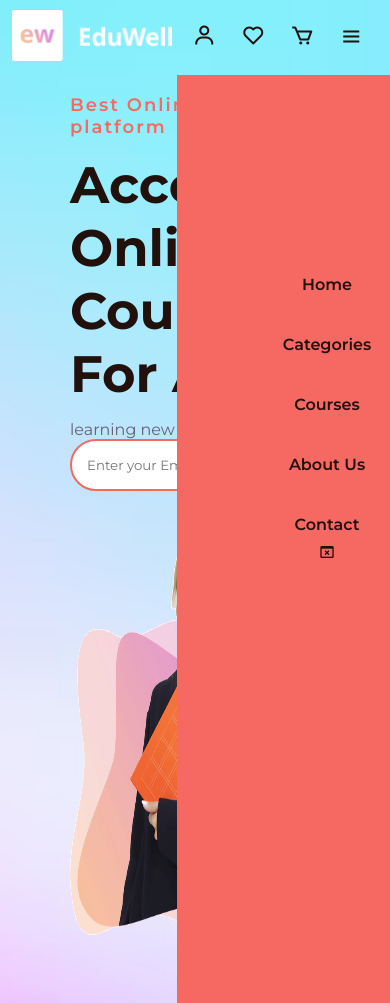
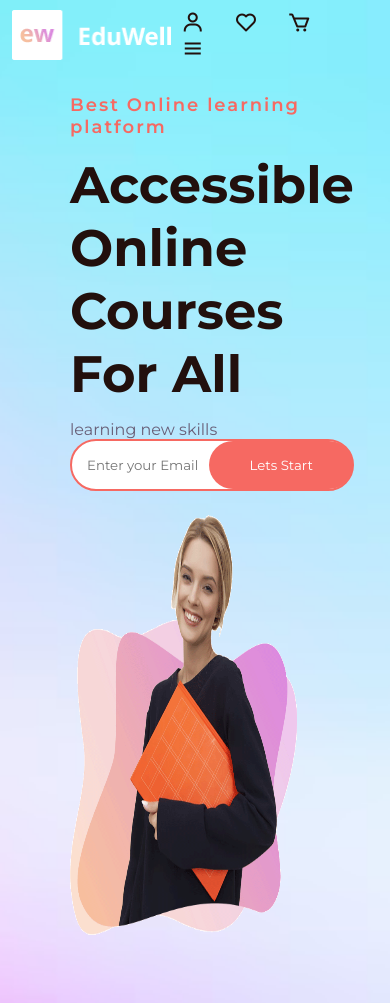
Before and after one commit to Aadi1235/Educational_website_landingpage, a plain HTML site: page index.html in a window 390 px wide. Shown: the top 1003 px of the page. Drawn offline with nearby package versions, Linux system fonts and the light colour scheme.

Commit message:
Update style.css

```diff
--- a/style.css
+++ b/style.css
@@ -75,6 +75,9 @@ body {
 .header-icons i:hover{
     transform: scale(1.2);
     color: var(--main-color);
+}
+.header-icons,#menu-icon{
+    display: none;
 }
 
 #menu-icon {
@@ -436,6 +439,15 @@ header.sticky {
     color: var(--main-color);
 }
 
+#icon{
+    display: none;
+}
+
+#menu-icon{
+    display: none;
+}
+
+
 @media (max-width: 1410px){
     header{
         padding: 10px 3%;
@@ -453,7 +465,7 @@ header.sticky {
         padding: 70px 3%;
         transition: .2s;
     }
-    contact{
+    .contact{
         padding: 60px 3%;
         transition: .2s;
     }
@@ -522,6 +534,48 @@ header.sticky {
         grid-template-columns: 1fr;
         gap: 1rem;
     }
+
+    .navbar,
+    #icon{
+display: block;
+    }
+    .header-icons,#menu-icon{
+        display: block;
+    }
+
+    #menu-icon{
+        display: block;
+        margin-left: 92%;
+        margin-top: -10%;
+
+    }
+    .navbar  {
+        position: fixed;
+        top: 0;
+        right: -200px;
+        width: 200px;
+        height: 100vh;
+        padding-top: 50px;
+        flex-direction: column;
+        align-items: flex-start;
+        z-index: 2;
+    }
+
+
+    .navbar ul li i {
+        color: #fff;
+        margin-right: 15px;
+        font-size: 25px;
+    }
+    #icon {
+        position: absolute;
+        top: 25px;
+        left: 25px;
+        cursor: pointer;
+    }
+    #icon{
+        display: block;
+    }
 }
 
 @media (max-width: 600px){
```
